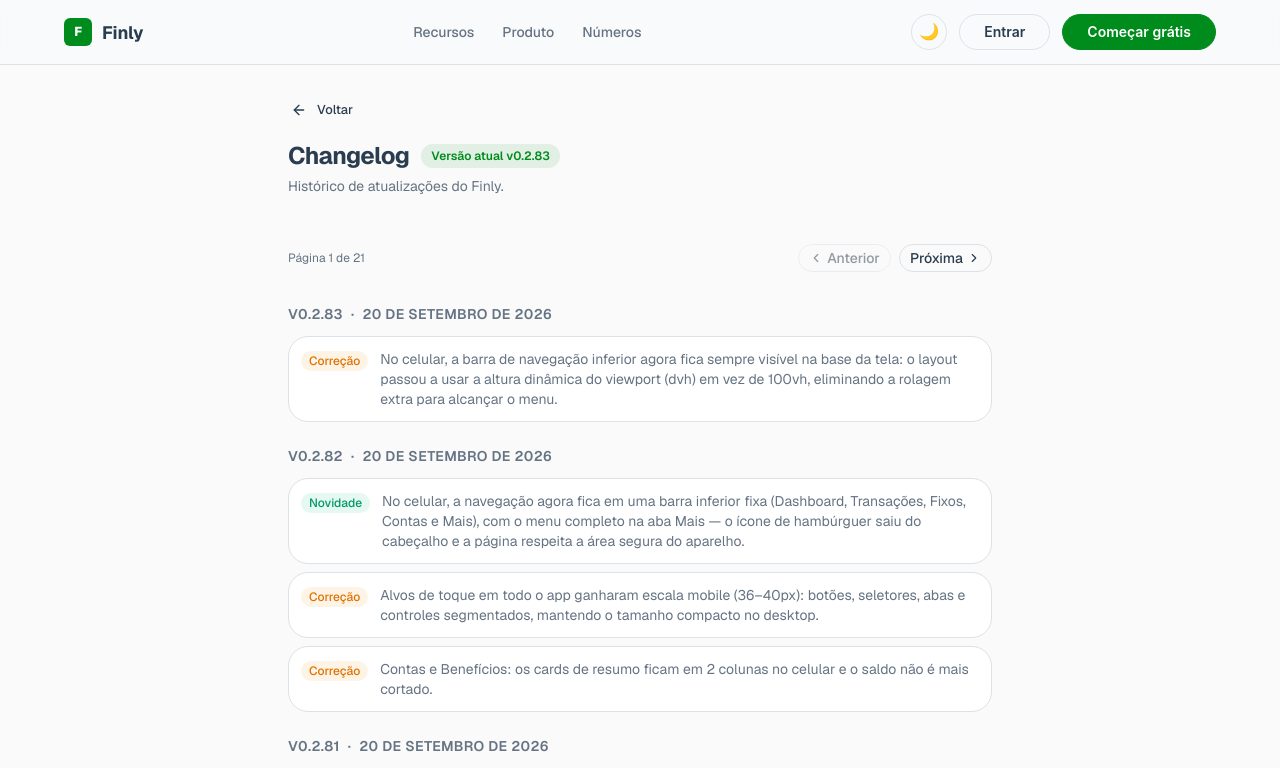
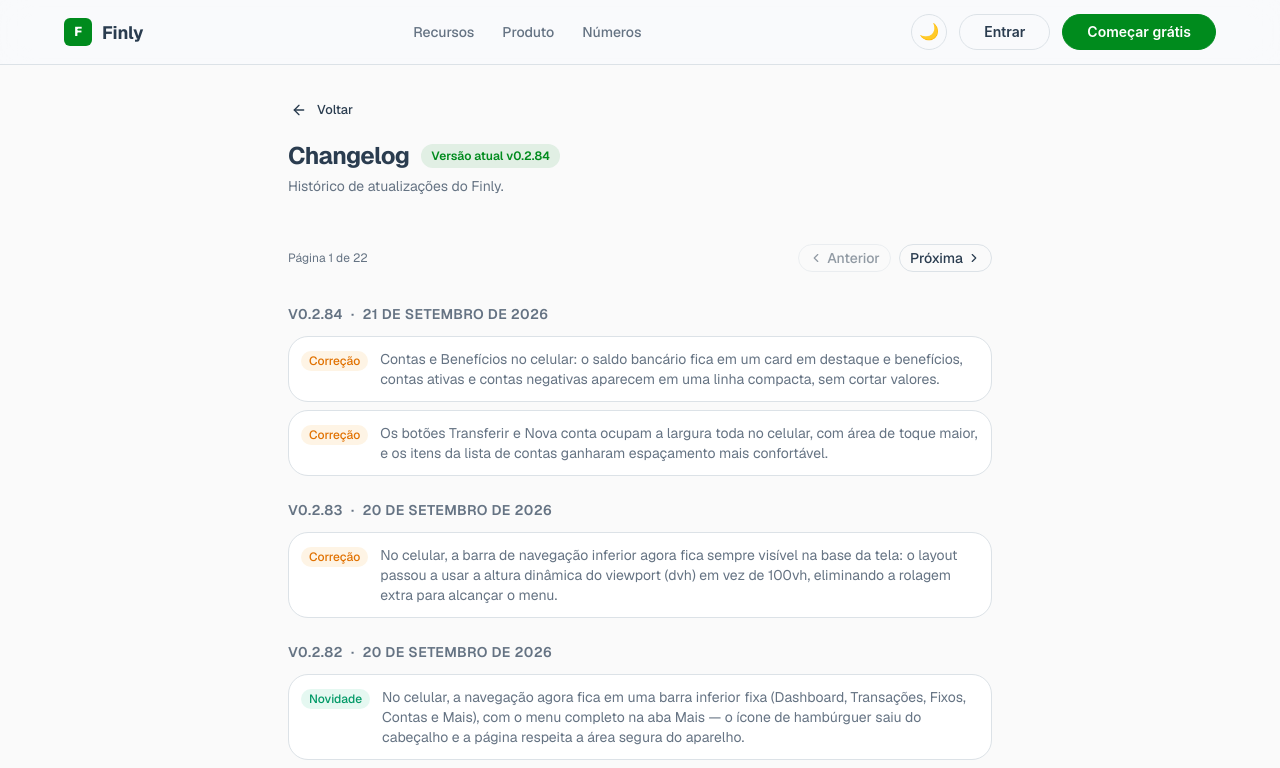
Before and after one commit to juliano340/finly, a Next.js app: page /changelog in a window 1280 px wide. Shown: the top 768 px of the page. Built offline with nearby package versions, Linux system fonts and the light colour scheme.

Commit message:
chore(release): prepara v0.2.84

```diff
--- a/package.json
+++ b/package.json
@@ -1,6 +1,6 @@
 {
   "name": "finly",
-  "version": "0.2.83",
+  "version": "0.2.84",
   "private": true,
   "scripts": {
     "dev": "next dev --turbopack",
--- a/src/content/releases.ts
+++ b/src/content/releases.ts
@@ -24,9 +24,17 @@
   return `${year}-${month}-${day}`
 }
 
-export const CURRENT_VERSION = "0.2.83"
+export const CURRENT_VERSION = "0.2.84"
 
 export const releases = [
+  {
+    version: "0.2.84",
+    date: "2026-09-21",
+    changes: [
+      { type: "fix", description: "Contas e Benefícios no celular: o saldo bancário fica em um card em destaque e benefícios, contas ativas e contas negativas aparecem em uma linha compacta, sem cortar valores." },
+      { type: "fix", description: "Os botões Transferir e Nova conta ocupam a largura toda no celular, com área de toque maior, e os itens da lista de contas ganharam espaçamento mais confortável." },
+    ],
+  },
   {
     version: "0.2.83",
     date: "2026-09-20",
```
Also changed, not shown: 2 other files (tests, documents, lock files or other folders).
